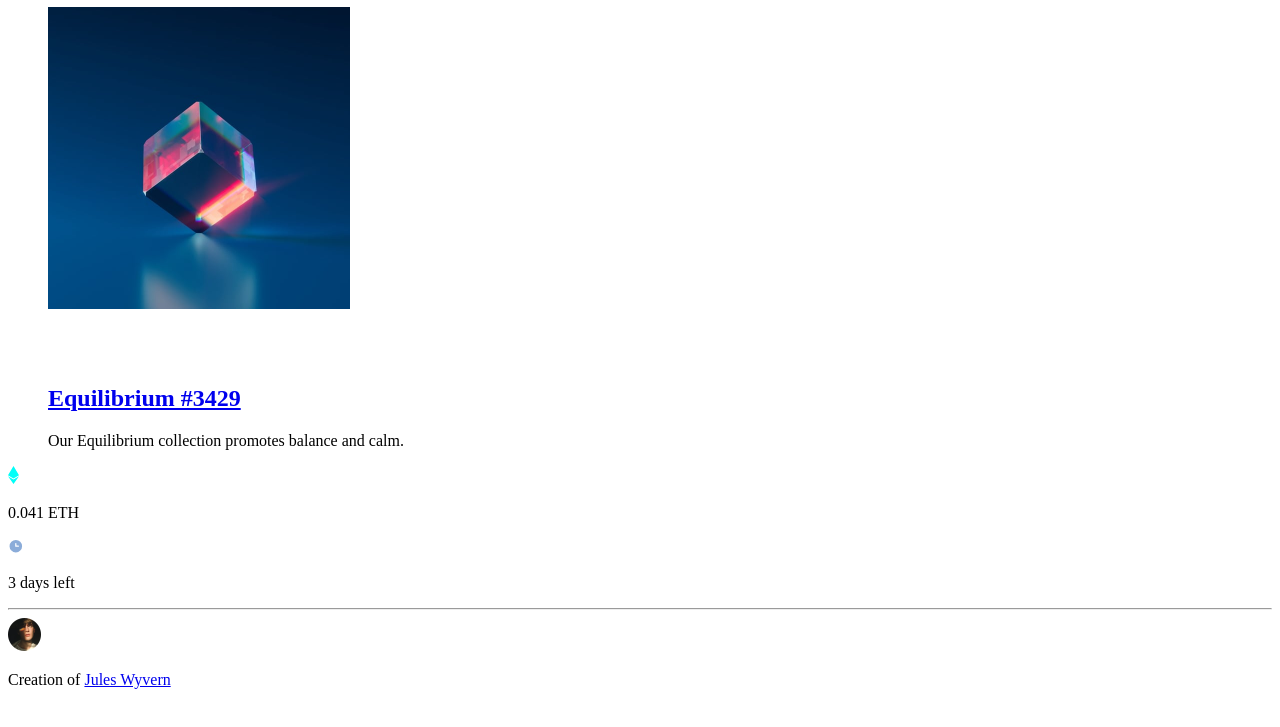
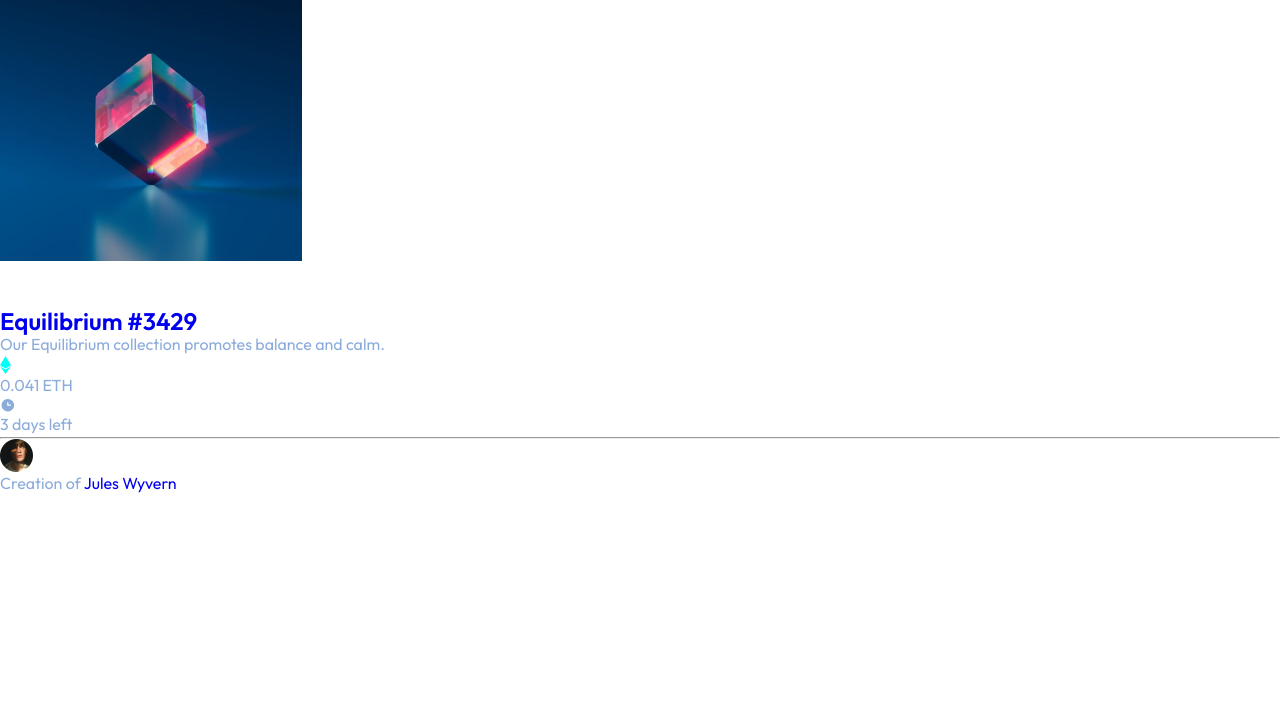
Before and after one commit to DocForLoop/nft-preview-card-component, a website built with Vite: page index.html in a window 1280 px wide. Shown: the part 73-800 px from the top of the page. Built offline with nearby package versions, Linux system fonts and the light colour scheme.

Commit message:
Add basic CSS styles

```diff
--- a/src/scss/global/_base.scss
+++ b/src/scss/global/_base.scss
@@ -0,0 +1,45 @@
+html {
+    font-size: 100%;
+    scroll-behavior: smooth;
+}
+
+*, *::before, *::after {
+    box-sizing: border-box;
+}
+
+* {
+    margin: 0;
+    padding: 0;
+}
+
+body {
+    font-family: var(--ff-primary);
+    font-size: var(--fs-body);
+    line-height: var(--lh-secondary);
+    color: var(--clr-primary);
+}
+
+h1, h2 {
+    line-height: 1;
+}
+
+p, li, figcaption {
+    text-wrap: pretty;
+}
+
+img, picture, video, canvas, svg {
+    display: block;
+    max-inline-size: 100%;
+}
+
+p, h1, h2, h3, h4, h5, h6 {
+    overflow-wrap: break-word;
+}
+
+h1, h2, h3, h4, h5, h6 {
+    text-wrap: balance;
+}
+
+a, a:visited, a:active {
+    text-decoration: none;
+}
--- a/src/scss/global/_colors.scss
+++ b/src/scss/global/_colors.scss
@@ -0,0 +1,9 @@
+:root {
+    --clr-primary: hsl(215, 51%, 70%);
+    --clr-secondary: hsl(178, 100%, 50%);
+    --clr-secondary-overlay: hsla(178, 100%, 50%, 0.5);
+    --clr-main-bg: hsl(217, 54%, 11%);
+    --clr-card-bg: hsl(216, 50%, 16%);
+    --clr-decor-line: hsl(215, 32%, 27%);
+    --clr-light: hsl(0, 0%, 100%);
+}
--- a/src/scss/global/_mixins.scss
+++ b/src/scss/global/_mixins.scss
@@ -1 +1,13 @@
 @use './functions' as *;
+
+@mixin sr-only {
+    position: absolute;
+    inline-size: rem(1);
+    block-size: rem(1);
+    padding: 0;
+    margin: rem(-1);
+    overflow: clip;
+    clip-path: inset(50%);
+    white-space: nowrap;
+    border: 0;
+}
--- a/src/scss/global/_typography.scss
+++ b/src/scss/global/_typography.scss
@@ -1 +1,37 @@
 @use './functions' as *;
+
+@font-face {
+  font-display: swap;
+  font-family: 'Outfit';
+  font-style: normal;
+  font-weight: 300;
+  src: url('@/assets/fonts/outfit-v14-latin-300.woff2') format('woff2');
+}
+
+@font-face {
+  font-display: swap;
+  font-family: 'Outfit';
+  font-style: normal;
+  font-weight: 400;
+  src: url('@/assets/fonts/outfit-v14-latin-regular.woff2') format('woff2');
+}
+
+@font-face {
+  font-display: swap;
+  font-family: 'Outfit';
+  font-style: normal;
+  font-weight: 600;
+  src: url('@/assets/fonts/outfit-v14-latin-600.woff2') format('woff2');
+}
+
+:root {
+  --ff-primary: 'Outfit', 'Inter', 'Segoe UI', 'Roboto', 'Helvetica Neue', Arial, sans-serif;
+  --fs-h2: #{rem(22)};
+  --fs-desc: #{rem(18)};
+  --fs-body: #{rem(16)};
+  --fw-1: 300;
+  --fw-2: 400;
+  --fw-3: 600;
+  --lh-primary: 1.25;
+  --lh-secondary: 1.45;
+}
--- a/vite.config.js
+++ b/vite.config.js
@@ -5,6 +5,7 @@ import autoprefixer from 'autoprefixer';
 export default defineConfig({
   resolve: {
     alias: {
+      '@': path.resolve(__dirname, 'src'), // Set src folder as an alias
       '@scss': path.resolve(__dirname, 'src/scss'), // Set scss folder as an alias
     },
   },
```
Also changed, not shown: pnpm-lock.yaml, src/assets/fonts/outfit-v14-latin-300.woff2 (added), src/assets/fonts/outfit-v14-latin-600.woff2 (added), src/assets/fonts/outfit-v14-latin-regular.woff2 (added).
